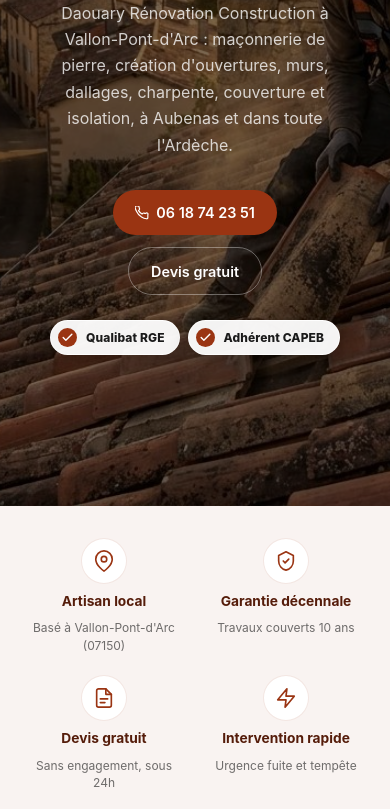
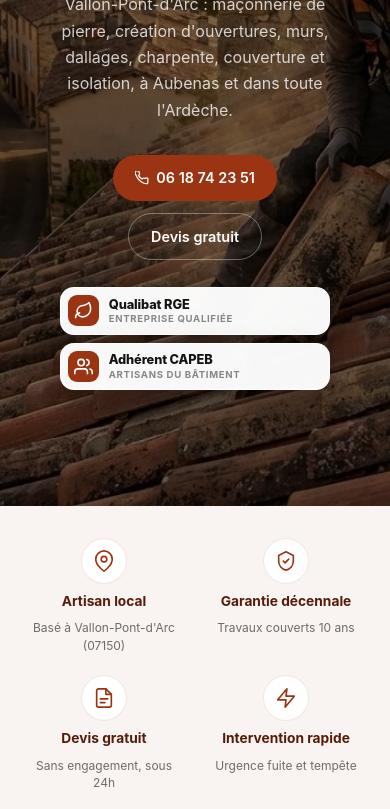
Before and after one commit to timsite56/daouary-renovation-construction, a plain HTML site: page index.html in a window 390 px wide. Shown: the part 338-1147 px from the top of the page. Drawn offline with nearby package versions, Linux system fonts and the light colour scheme.

Commit message:
Vignettes Qualibat RGE / CAPEB redessinées et centrées ; nav mobile pour nom long
Co-Authored-By: Claude Opus 5 <noreply@anthropic.com>

```diff
--- a/assets/pages.css
+++ b/assets/pages.css
@@ -320,3 +320,7 @@ footer { background: var(--footer-bg); padding: 3.5rem 11% 2rem; }
   .nav-links a { padding: 0.4rem 0.36rem; font-size: 0.775rem; }
   .nav-cta { padding: 0.45rem 0.8rem !important; font-size: 0.78rem !important; }
 }
+@media (max-width: 600px) {
+  .nav-logo { white-space: normal; font-size: 0.8rem; line-height: 1.15; max-width: 42vw; }
+  .nav-phone-mobile { font-size: 0.72rem; padding: 0.38rem 0.6rem; }
+}
--- a/index.html
+++ b/index.html
@@ -442,21 +442,31 @@
     @media (max-width: 600px){ .nav-logo { font-size: 0.9rem; } }
     @media (max-width: 380px){ .nav-logo { font-size: 0.8rem; } }
     .brand-accent { color: var(--primary); }
-    /* Qualifications affichées sous les boutons du hero */
-    .hero-labels { display:flex; flex-wrap:wrap; justify-content:center; gap:0.7rem; margin-top:1.6rem; }
-    .hero-label { display:inline-flex; align-items:center; gap:0.55rem; padding:0.5rem 1.1rem 0.5rem 0.5rem;
-      border-radius:9999px; background:rgba(255,255,255,0.95); border:1px solid rgba(255,255,255,0.9);
-      color:#1b1b1b; font-size:0.82rem; font-weight:800; letter-spacing:0.01em;
-      box-shadow:0 6px 18px rgba(0,0,0,0.22); }
-    .hero-label-ico { display:inline-flex; align-items:center; justify-content:center;
-      width:22px; height:22px; border-radius:50%; background:var(--primary); color:#fff; flex-shrink:0; }
-    @media (max-width:600px){ .hero-labels { gap:0.5rem; } .hero-label { font-size:0.75rem; padding:0.42rem 0.9rem 0.42rem 0.42rem; } .hero-label-ico { width:19px; height:19px; } }
+    /* Vignettes de qualification, sous les boutons du hero */
+    .hero-labels { display:flex; justify-content:center; align-items:stretch; gap:0.75rem; margin:1.7rem auto 0; max-width:520px; }
+    .hero-labels .hero-label { flex:1 1 0; min-width:0; }
+    .hero-label { display:inline-flex; align-items:center; gap:0.7rem; padding:0.6rem 1.15rem 0.6rem 0.6rem;
+      border-radius:14px; background:rgba(255,255,255,0.97); border:1px solid rgba(255,255,255,0.9);
+      box-shadow:0 10px 26px rgba(0,0,0,0.28); text-align:left; }
+    .hero-label-ico { display:inline-flex; align-items:center; justify-content:center; width:36px; height:36px;
+      border-radius:11px; background:var(--primary); color:#fff; flex-shrink:0; }
+    .hero-label-txt { display:flex; flex-direction:column; line-height:1.2; }
+    .hero-label-txt b { font-size:0.88rem; font-weight:800; color:#141414; letter-spacing:-0.01em; }
+    .hero-label-txt > span { font-size:0.665rem; font-weight:700; letter-spacing:0.07em; text-transform:uppercase; color:rgba(10,10,10,0.48); margin-top:1px; }
+    @media (max-width:600px){ .hero-labels { flex-direction:column; align-items:stretch; gap:0.5rem; max-width:270px; }
+      .hero-labels .hero-label { flex:0 0 auto; } .hero-label { padding:0.45rem 0.9rem 0.45rem 0.45rem; gap:0.6rem; }
+      .hero-label-ico { width:31px; height:31px; border-radius:9px; } .hero-label-txt b { font-size:0.8rem; }
+      .hero-label-txt > span { font-size:0.6rem; } }
     /* Nom d'entreprise long : barre resserrée pour éviter le chevauchement */
     @media (min-width: 961px) and (max-width: 1400px) {
       .nav-logo { font-size: 0.9rem; }
       .nav-links { gap: 0; }
       .nav-links a { padding: 0.4rem 0.36rem; font-size: 0.775rem; }
       .nav-cta { padding: 0.45rem 0.8rem !important; font-size: 0.78rem !important; }
+    }
+    @media (max-width: 600px) {
+      .nav-logo { white-space: normal; font-size: 0.8rem; line-height: 1.15; max-width: 42vw; }
+      .nav-phone-mobile { font-size: 0.72rem; padding: 0.38rem 0.6rem; }
     }
     .nav-links {
       display: flex; align-items: center; list-style: none; gap: 0.2rem;
@@ -1246,7 +1256,7 @@
       </a>
       <a href="#devis" class="btn btn-outline-white">Devis gratuit</a>
     </div>
-    <div class="hero-labels fade-up" style="--delay:.7s"><span class="hero-label"><span class="hero-label-ico"><svg width="13" height="13" viewBox="0 0 24 24" fill="none" stroke="currentColor" stroke-width="2.6" stroke-linecap="round" stroke-linejoin="round"><path d="M20 6L9 17l-5-5"/></svg></span>Qualibat RGE</span><span class="hero-label"><span class="hero-label-ico"><svg width="13" height="13" viewBox="0 0 24 24" fill="none" stroke="currentColor" stroke-width="2.6" stroke-linecap="round" stroke-linejoin="round"><path d="M20 6L9 17l-5-5"/></svg></span>Adhérent CAPEB</span></div>
+    <div class="hero-labels fade-up" style="--delay:.7s"><span class="hero-label"><span class="hero-label-ico"><svg viewBox="0 0 24 24" width="19" height="19" fill="none" stroke="currentColor" stroke-width="2" stroke-linecap="round" stroke-linejoin="round"><path d="M11 20A7 7 0 019.8 6.1C15.5 5 17 4.48 19 2c1 2 2 4.18 2 8 0 5.5-4.78 10-10 10z"/><path d="M2 21c0-3 1.85-5.36 5.08-6"/></svg></span><span class="hero-label-txt"><b>Qualibat RGE</b><span>Entreprise qualifiée</span></span></span><span class="hero-label"><span class="hero-label-ico"><svg viewBox="0 0 24 24" width="19" height="19" fill="none" stroke="currentColor" stroke-width="2" stroke-linecap="round" stroke-linejoin="round"><path d="M17 21v-2a4 4 0 00-4-4H5a4 4 0 00-4 4v2"/><circle cx="9" cy="7" r="4"/><path d="M23 21v-2a4 4 0 00-3-3.87"/><path d="M16 3.13a4 4 0 010 7.75"/></svg></span><span class="hero-label-txt"><b>Adhérent CAPEB</b><span>Artisans du bâtiment</span></span></span></div>
   </div>
 </section>
 
```
Also changed, not shown: images/apropos.jpg, images/gallery2.jpg, images/gallery4.jpg, images/gallery5.jpg, images/gallery6.jpg.
